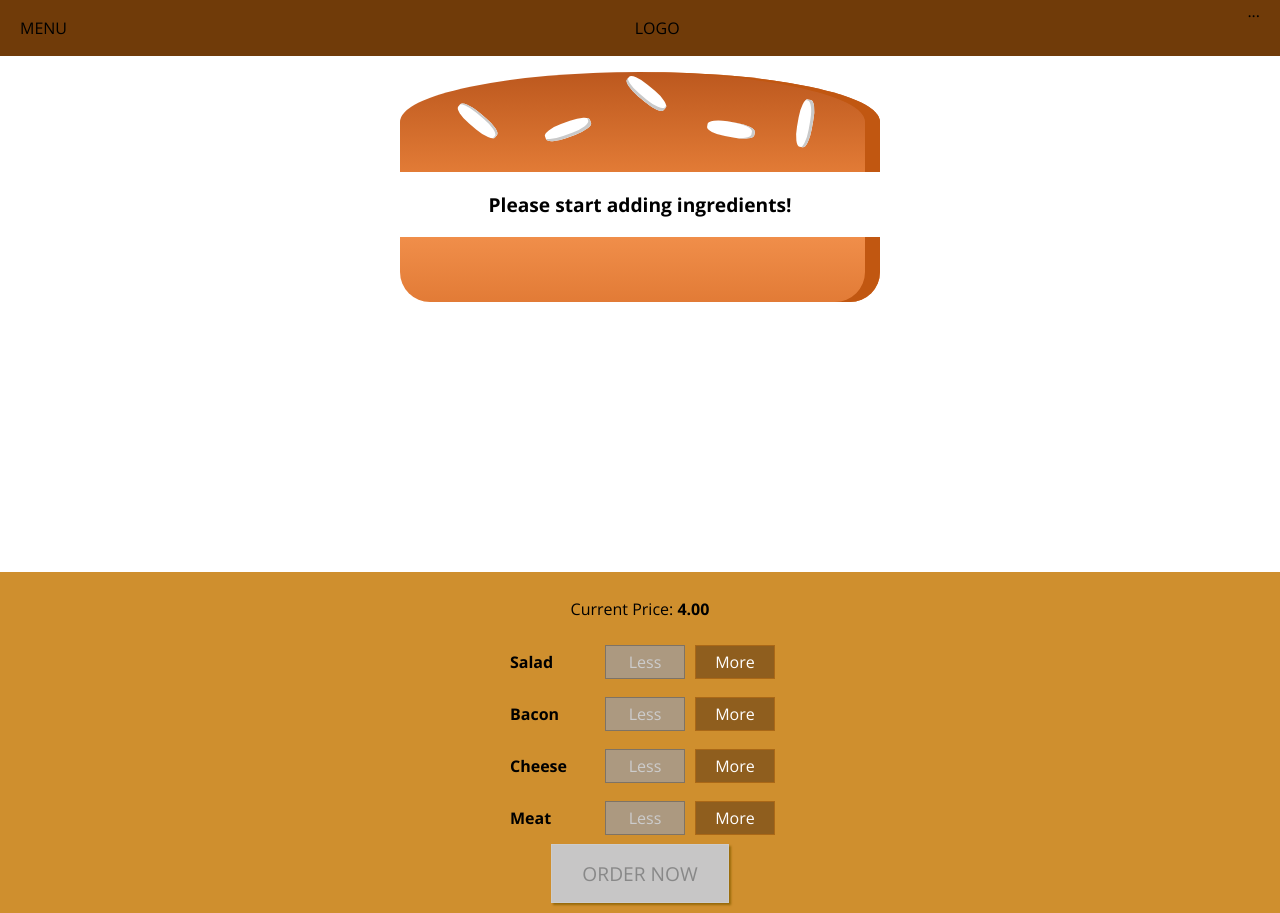
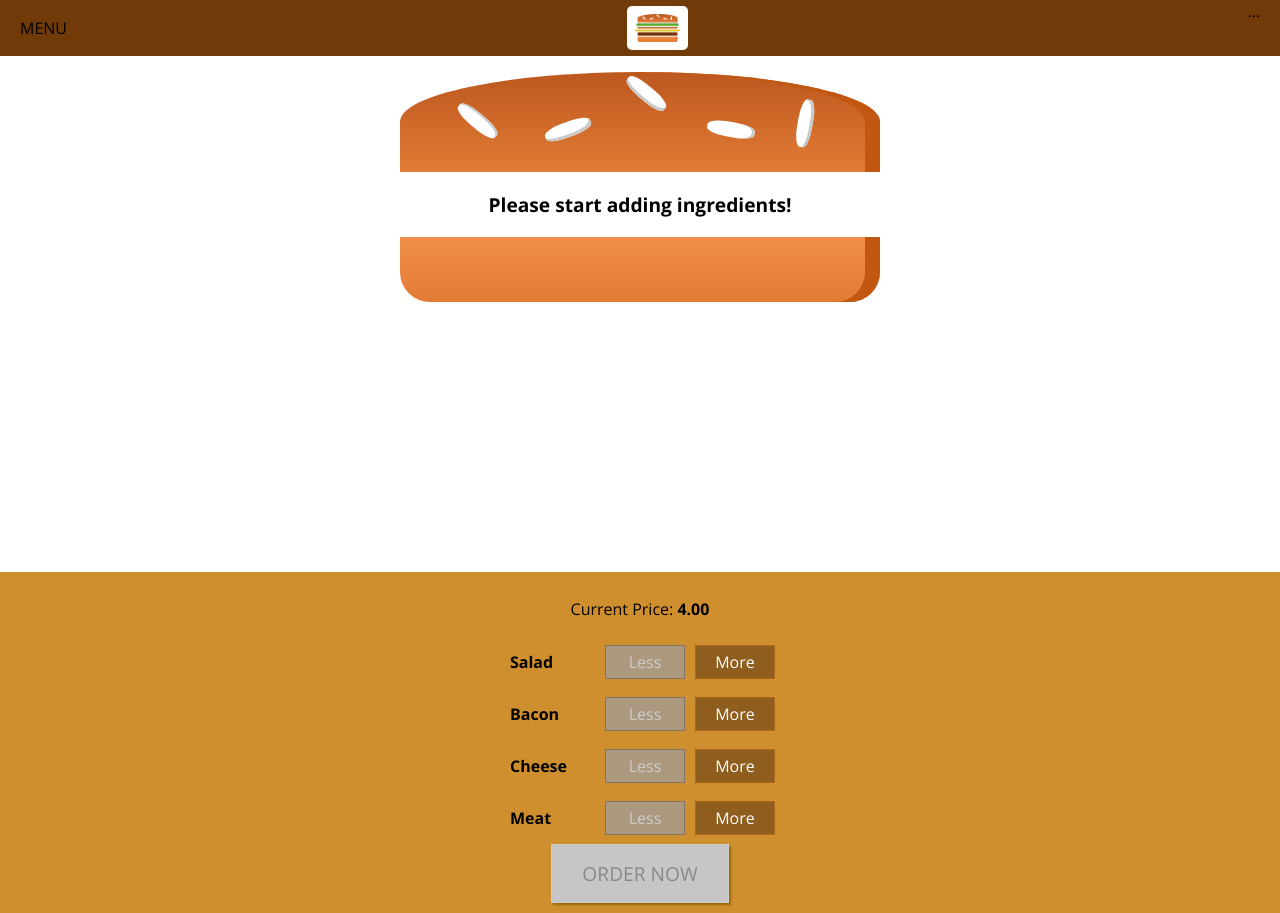
Before and after one commit to JuanBautistaMartin/udemy_burguer_builder, a React app: page / in a window 1280 px wide. Built offline with nearby package versions, Linux system fonts and the light colour scheme.

Commit message:
Adding the application logo to the toolbar

```diff
--- /dev/null
+++ b/src/components/Logo/Logo.css
@@ -0,0 +1,11 @@
+.Logo {
+    background-color: white;
+    padding:  8px;
+    height: 80%;
+    box-sizing: border-box;
+    border-radius: 5px;
+}
+
+.Logo img {
+    height: 100%;
+}
--- /dev/null
+++ b/src/components/Logo/Logo.js
@@ -0,0 +1,12 @@
+import React from 'react';
+
+import burgerLogo from '../../assets/images/burger-logo.png';
+import classes from './Logo.css';
+
+const logo = (props) => (
+    <div className={classes.Logo}>
+        <img src={burgerLogo} alt="MyBurger" />
+    </div>
+);
+
+export default logo;
--- a/src/components/Navigation/Toolbar/Tollbar.js
+++ b/src/components/Navigation/Toolbar/Tollbar.js
@@ -1,10 +1,12 @@
 import React from 'react';
+import Logo from '../../Logo/Logo';
+
 import classes from './Tollbar.css'
 
 const tollbar = (props) => (
     <header className={classes.Toolbar}>
         <div>MENU</div>
-        <div>LOGO</div>
+        <Logo/>
         <nav>
             ...
         </nav>
```
Also changed, not shown: src/assets/images/burger-logo.png (added).
